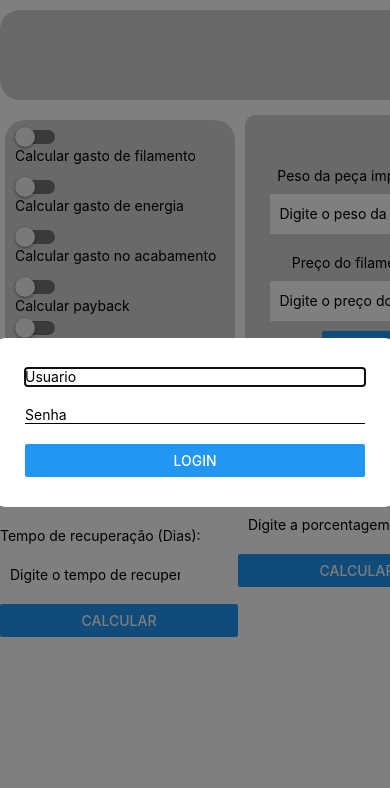
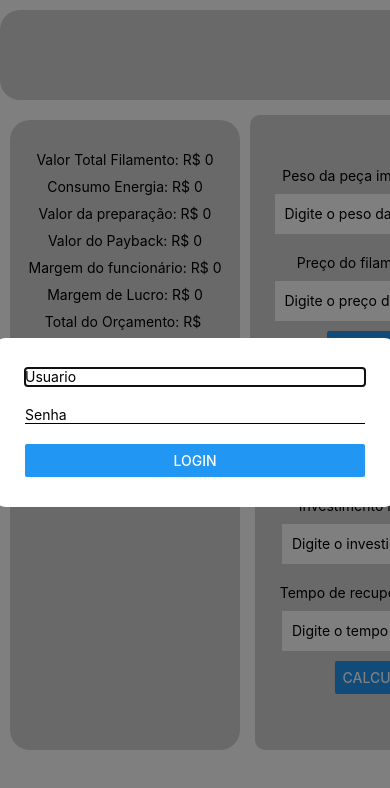
Before and after one commit to SENAISP-Unid601-Projetos/FilamentsFiscal3D, a React Native app in the folder front/: screen / in a window 390 px wide. Shown: the top 788 px of the page. Built offline with nearby package versions, Linux system fonts and the light colour scheme.

Commit message:
atualização de interface

```diff
--- a/front/App.js
+++ b/front/App.js
@@ -225,71 +225,36 @@ const Orca3d = () => {
   return (
     <ScrollView style={{ flex: 1 }}>
       <SafeAreaView style={styles.container}>
+        <View style={styles.inputContainercabeçalho}></View>
         <View style={{ flexDirection: "row" }}>
-          <View style={styles.inputContainercabeçalho}></View>
-        </View>
-        <View style={{ flexDirection: "row" }}>
-          <View style={styles.inputContainerlateral}>
-            <View style={styles.container}>
-              <Switch
-                trackColor={{ false: "#767577", true: "#81b0ff" }}
-                thumbColor={isEnabledFilamento ? "#f5dd4b" : "#f4f3f4"}
-                ios_backgroundColor="#3e3e3e"
-                onValueChange={toggleSwitchFilamento}
-                value={isEnabledFilamento}
-              />
-              <Text>Calcular gasto de filamento</Text>
-            </View>
-            <View style={styles.container}>
-              <Switch
-                trackColor={{ false: "#767577", true: "#81b0ff" }}
-                thumbColor={isEnabledEnergia ? "#f5dd4b" : "#f4f3f4"}
-                ios_backgroundColor="#3e3e3e"
-                onValueChange={toggleSwitchEnergia}
-                value={isEnabledEnergia}
-              />
-              <Text>Calcular gasto de energia</Text>
-            </View>
-            <View style={styles.container}>
-              <Switch
-                trackColor={{ false: "#767577", true: "#81b0ff" }}
-                thumbColor={isEnabledAcabamento ? "#f5dd4b" : "#f4f3f4"}
-                ios_backgroundColor="#3e3e3e"
-                onValueChange={toggleSwitchAcabamento}
-                value={isEnabledAcabamento}
-              />
-              <Text>Calcular gasto no acabamento</Text>
-            </View>
-            <View style={styles.container}>
-              <Switch
-                trackColor={{ false: "#767577", true: "#81b0ff" }}
-                thumbColor={isEnabledPayback ? "#f5dd4b" : "#f4f3f4"}
-                ios_backgroundColor="#3e3e3e"
-                onValueChange={toggleSwitchPayback}
-                value={isEnabledPayback}
-              />
-              <Text>Calcular payback</Text>
-            </View>
-            <View style={styles.container}>
-              <Switch
-                trackColor={{ false: "#767577", true: "#81b0ff" }}
-                thumbColor={isEnabledMargemFuncionario ? "#f5dd4b" : "#f4f3f4"}
-                ios_backgroundColor="#3e3e3e"
-                onValueChange={toggleSwitchMargemFuncionario}
-                value={isEnabledMargemFuncionario}
-              />
-              <Text>Calcular margem do funcionário</Text>
-            </View>
-            <View style={styles.container}>
-              <Switch
-                trackColor={{ false: "#767577", true: "#81b0ff" }}
-                thumbColor={isEnabledMargemLucro ? "#f5dd4b" : "#f4f3f4"}
-                ios_backgroundColor="#3e3e3e"
-                onValueChange={toggleSwitchMargemLucro}
-                value={isEnabledMargemLucro}
-              />
-              <Text>Calcular margem de lucro</Text>
-            </View>
+          <View style={styles.inputContainerresultados}>
+            {/* Seção para a Calculadora de Total com Lucro */}
+            <Text style={{ marginTop: 10 }}>
+              Valor Total Filamento: R$ {valorTotalFilamento}
+            </Text>
+            <Text style={{ marginTop: 10 }}>
+              Consumo Energia: R$ {consumoEnergia}
+            </Text>
+            <Text style={{ marginTop: 10 }}>
+              Valor da preparação: R$ {valorTrabalho}
+            </Text>
+            <Text style={{ marginTop: 10 }}>
+              Valor do Payback: R$ {fluxoCaixa}
+            </Text>
+            <Text style={{ marginTop: 10 }}>
+              Margem do funcionário: R$ {margemCola}
+            </Text>
+            <Text style={{ marginTop: 10 }}>
+              Margem de Lucro: R$ {margemLucro}
+            </Text>{" "}
+            <Text style={{ marginTop: 10 }}>
+              Total do Orçamento: R$ {totalComLucro}
+            </Text>
+            {/* Seção para a Calculadora de Total com Lucro */}
+            <Text style={{ marginTop: 20 }}>
+              Calculadora de Total com Lucro:
+            </Text>
+            <Button title="Calcular" onPress={calcularTotalComLucro} />
           </View>
           <View style={styles.inputContainerFilamento}>
             <View
@@ -415,7 +380,7 @@ const Orca3d = () => {
             <View
               style={
                 isEnabledAcabamento
-                  ? styles.inputContainerTrabalhoHighlighted
+                  ? styles.inputContainerPreparacaoHighlighted
                   : styles.inputContainerTrabalho
               }
             >
@@ -450,34 +415,80 @@ const Orca3d = () => {
               <Button title="Calcular" onPress={calcularCustoPreparacao} />
             </View>
           </View>
-          <View style={styles.inputContainerresultados}>
-            {/* Seção para a Calculadora de Total com Lucro */}
-            <Text style={{ marginTop: 10 }}>
-              Valor Total Filamento: R$ {valorTotalFilamento}
-            </Text>
-            <Text style={{ marginTop: 10 }}>
-              Consumo Energia: R$ {consumoEnergia}
-            </Text>
-            <Text style={{ marginTop: 10 }}>
-              Valor da preparação: R$ {valorTrabalho}
-            </Text>
-            <Text style={{ marginTop: 10 }}>
-              Valor do Payback: R$ {fluxoCaixa}
-            </Text>
-            <Text style={{ marginTop: 10 }}>
-              Margem do funcionário: R$ {margemCola}
-            </Text>
-            <Text style={{ marginTop: 10 }}>
-              Margem de Lucro: R$ {margemLucro}
-            </Text>{" "}
-            <Text style={{ marginTop: 10 }}>
-              Total do Orçamento: R$ {totalComLucro}
-            </Text>
+          <View style={styles.inputContainerlateral}>
+            <View style={styles.container}>
+              <Switch
+                trackColor={{ false: "#767577", true: "#81b0ff" }}
+                thumbColor={isEnabledFilamento ? "#f5dd4b" : "#f4f3f4"}
+                ios_backgroundColor="#3e3e3e"
+                onValueChange={toggleSwitchFilamento}
+                value={isEnabledFilamento}
+              />
+              <Text>Calcular gasto de filamento</Text>
+            </View>
+            <View style={styles.container}>
+              <Switch
+                trackColor={{ false: "#767577", true: "#81b0ff" }}
+                thumbColor={isEnabledEnergia ? "#f5dd4b" : "#f4f3f4"}
+                ios_backgroundColor="#3e3e3e"
+                onValueChange={toggleSwitchEnergia}
+                value={isEnabledEnergia}
+              />
+              <Text>Calcular gasto de energia</Text>
+            </View>
+            <View style={styles.container}>
+              <Switch
+                trackColor={{ false: "#767577", true: "#81b0ff" }}
+                thumbColor={isEnabledAcabamento ? "#f5dd4b" : "#f4f3f4"}
+                ios_backgroundColor="#3e3e3e"
+                onValueChange={toggleSwitchAcabamento}
+                value={isEnabledAcabamento}
+              />
+              <Text>Calcular gasto no acabamento</Text>
+            </View>
+            <View style={styles.container}>
+              <Switch
+                trackColor={{ false: "#767577", true: "#81b0ff" }}
+                thumbColor={isEnabledPayback ? "#f5dd4b" : "#f4f3f4"}
+                ios_backgroundColor="#3e3e3e"
+                onValueChange={toggleSwitchPayback}
+                value={isEnabledPayback}
+              />
+              <Text>Calcular payback</Text>
+            </View>
+            <View style={styles.container}>
+              <Switch
+                trackColor={{ false: "#767577", true: "#81b0ff" }}
+                thumbColor={isEnabledMargemFuncionario ? "#f5dd4b" : "#f4f3f4"}
+                ios_backgroundColor="#3e3e3e"
+                onValueChange={toggleSwitchMargemFuncionario}
+                value={isEnabledMargemFuncionario}
+              />
+              <Text>Calcular margem do funcionário</Text>
+            </View>
+            <View style={styles.container}>
+              <Switch
+                trackColor={{ false: "#767577", true: "#81b0ff" }}
+                thumbColor={isEnabledMargemLucro ? "#f5dd4b" : "#f4f3f4"}
+                ios_backgroundColor="#3e3e3e"
+                onValueChange={toggleSwitchMargemLucro}
+                value={isEnabledMargemLucro}
+              />
+              <Text>Calcular margem de lucro</Text>
             </View>
           </View>
+        </View>
+
         <View style={{ flexDirection: "row" }}>
+        <View style={styles.inputContainerresultados}></View>
           <View style={styles.inputContainerpayback}>
-
+            <View
+              style={
+                isEnabledPayback
+                  ? styles.inputContainerPaybackHighlighted
+                  : styles.inputContainerpayback
+              }
+            >
               {/* Seção para a Calculadora de Payback */}
               <Text>Investimento inicial (R$):</Text>
               <TextInput
@@ -498,7 +509,16 @@ const Orca3d = () => {
               />
               <Button title="Calcular" onPress={fazerpay} />
             </View>
-          <View style={styles.inputContainerCola}>
+          </View>
+
+          <View style={styles.inputContainerMargemFuncionario}>
+            <View
+              style={
+                isEnabledMargemFuncionario
+                  ? styles.inputContainerMargemFuncionarioHighlighted
+                  : styles.inputContainerMargemFuncionario
+              }
+            >
               {/* Seção para a Calculadora do preço da hora dos funcionários */}
               <Text style={{ marginTop: 20 }}>
                 Calcule margem do funcionários:
@@ -512,8 +532,16 @@ const Orca3d = () => {
               />
               <Button title="Calcular" onPress={calcularMargemCola} />
             </View>
+          </View>
 
           <View style={styles.inputContainerLucro}>
+            <View
+              style={
+                isEnabledMargemLucro
+                  ? styles.inputContainerMargemLucroHighlighted
+                  : styles.inputContainerLucro
+              }
+            >
               {/* Seção para a Calculadora de Margem de Lucro */}
               <Text style={{ marginTop: 20 }}>
                 Calculadora de Margem de Lucro:
@@ -527,16 +555,8 @@ const Orca3d = () => {
               />
               <Button title="Calcular" onPress={calcularMargemLucro} />
             </View>
-          <View style={styles.inputContainerLucroFinal}>
-            {/* Seção para a Calculadora de Total com Lucro */}
-            <Text style={{ marginTop: 20 }}>
-              Calculadora de Total com Lucro:
-            </Text>
-            <Button title="Calcular" onPress={calcularTotalComLucro} />
           </View>
         </View>
-
-        <View style={{ flexDirection: "row" }}></View>
       </SafeAreaView>
     </ScrollView>
   );
@@ -561,38 +581,13 @@ const styles = StyleSheet.create({
     marginLeft: 5,
     marginRight: 5,
   },
-  inputContainerFilamentoHighlighted: {
-    alignItems: "center",
-    justifyContent: "center",
-    width: 245,
-    height: 300,
-    backgroundColor: "lightgreen", // cor de fundo destacada quando o switch estiver ativado
-    borderRadius: 10,
-    marginVertical: 10,
-    marginBottom: 20,
-    marginLeft: 5,
-    marginRight: 5,
-  },
 
   inputContainerEnergia: {
     alignItems: "center",
     justifyContent: "center",
     width: 245,
     height: 300,
-    backgroundColor: "lightgray", // cor de fundo padrão
-    borderRadius: 10,
-    marginVertical: 10,
-    marginBottom: 20,
-    marginLeft: 5,
-    marginRight: 5,
-  },
-
-  inputContainerEnergiaHighlighted: {
-    alignItems: "center",
-    justifyContent: "center",
-    width: 245,
-    height: 300,
-    backgroundColor: "lightgreen", // cor de fundo destacada quando o switch estiver ativado
+    backgroundColor: "lightgray",
     borderRadius: 10,
     marginVertical: 10,
     marginBottom: 20,
@@ -613,17 +608,129 @@ const styles = StyleSheet.create({
     marginRight: 5,
   },
 
-  inputContainerLucroHighlighted: {
+  inputContainerMargemFuncionario: {
     alignItems: "center",
     justifyContent: "center",
     width: 245,
     height: 300,
-    backgroundColor: "lightgreen", // cor de fundo destacada quando o switch estiver ativado
+    backgroundColor: "lightgray",
     borderRadius: 10,
     marginVertical: 10,
     marginBottom: 20,
     marginLeft: 5,
-    marginRight: 5
+    marginRight: 5,
+  },
+
+  inputContainerTrabalho: {
+    alignItems: "center",
+    justifyContent: "center",
+    width: 245,
+    height: 300,
+    backgroundColor: "lightgray",
+    borderRadius: 10,
+    marginVertical: 10,
+    marginBottom: 20,
+    marginLeft: 5,
+    marginRight: 5,
+  },
+
+  inputContainerpayback: {
+    alignItems: "center",
+    justifyContent: "center",
+    width: 245,
+    height: 300,
+    backgroundColor: "lightgray",
+    borderRadius: 10,
+    marginVertical: 10,
+    marginBottom: 20,
+    marginLeft: 10,
+    marginRight: 5,
+  },
+
+  // Estilos destacados para as áreas de cálculo quando o switch estiver ativado
+  inputContainerFilamentoHighlighted: {
+    alignItems: "center",
+    justifyContent: "center",
+    width: 245,
+    height: 300,
+    backgroundColor: "lightgreen", // cor de fundo destacada
+    borderRadius: 10,
+    marginVertical: 10,
+    marginBottom: 20,
+    marginLeft: 5,
+    marginRight: 5,
+  },
+  inputContainerEnergiaHighlighted: {
+    alignItems: "center",
+    justifyContent: "center",
+    width: 245,
+    height: 300,
+    backgroundColor: "lightgreen", // cor de fundo destacada
+    borderRadius: 10,
+    marginVertical: 10,
+    marginBottom: 20,
+    marginLeft: 5,
+    marginRight: 5,
+  },
+  inputContainerAcabamentoHighlighted: {
+    alignItems: "center",
+    justifyContent: "center",
+    width: 245,
+    height: 300,
+    backgroundColor: "lightgreen", // cor de fundo destacada
+    borderRadius: 10,
+    marginVertical: 10,
+    marginBottom: 20,
+    marginLeft: 5,
+    marginRight: 5,
+  },
+  inputContainerPaybackHighlighted: {
+    alignItems: "center",
+    justifyContent: "center",
+    width: 245,
+    height: 300,
+    backgroundColor: "lightgreen", // cor de fundo destacada
+    borderRadius: 10,
+    marginVertical: 10,
+    marginBottom: 20,
+    marginLeft: 10,
+    marginRight: 5,
+  },
+  inputContainerMargemFuncionarioHighlighted: {
+    alignItems: "center",
+    justifyContent: "center",
+    width: 245,
+    height: 300,
+    backgroundColor: "lightgreen", // cor de fundo destacada
+    borderRadius: 10,
+    marginVertical: 10,
+    marginBottom: 20,
+    marginLeft: 5,
+    marginRight: 5,
+  },
+  inputContainerPreparacaoHighlighted: {
+    alignItems: "center",
+    justifyContent: "center",
+    width: 245,
+    height: 300,
+    backgroundColor: "lightgreen", // cor de fundo destacada
+    borderRadius: 10,
+    marginVertical: 10,
+    marginBottom: 20,
+    marginLeft: 5,
+    marginRight: 5,
+  },
+  inputContainerMargemLucroHighlighted: {
+    alignItems: "center",
+    justifyContent: "center",
+    width: 245,
+    height: 300,
+    backgroundColor: "lightgreen", // cor de fundo destacada
+    borderRadius: 10,
+    marginVertical: 10,
+    marginBottom: 20,
+    marginLeft: 5,
+    marginRight: 5,
   },
 
   inputContainerLucroFinal: {
@@ -635,85 +742,7 @@ const styles = StyleSheet.create({
     borderRadius: 10,
     marginVertical: 10,
     marginBottom: 20,
-    marginLeft: 10,
-    marginRight: 5,
-  },
-
-  inputContainerMargemFuncionario: {
-    alignItems: "center",
-    justifyContent: "center",
-    width: 245,
-    height: 300,
-    backgroundColor: "lightgray", // cor de fundo padrão
-    borderRadius: 10,
-    marginVertical: 10,
-    marginBottom: 20,
-    marginLeft: 5,
-    marginRight: 5,
-  },
-
-  inputContainerColaHighlighted: {
-    alignItems: "center",
-    justifyContent: "center",
-    width: 245,
-    height: 300,
-    backgroundColor: "lightgreen", // cor de fundo destacada quando o switch estiver ativado
-    borderRadius: 10,
-    marginVertical: 10,
-    marginBottom: 20,
-    marginLeft: 5,
-    marginRight: 5,
-  },
-
-  inputContainerPreparacao: {
-    alignItems: "center",
-    justifyContent: "center",
-    width: 245,
-    height: 300,
-    backgroundColor: "lightgray", // cor de fundo padrão
-    borderRadius: 10,
-    marginVertical: 10,
-    marginBottom: 20,
-    marginLeft: 5,
-    marginRight: 5,
-  },
-
-  inputContainerTrabalhoHighlighted: {
-    alignItems: "center",
-    justifyContent: "center",
-    width: 245,
-    height: 300,
-    backgroundColor: "lightgreen", // cor de fundo destacada quando o switch estiver ativado
-    borderRadius: 10,
-    marginVertical: 10,
-    marginBottom: 20,
-    marginLeft: 5,
-    marginRight: 5,
-  },
-
-  inputContainerPayback: {
-    alignItems: "center",
-    justifyContent: "center",
-    width: 245,
-    height: 300,
-    backgroundColor: "lightgray", // cor de fundo padrão
-    borderRadius: 10,
-    marginVertical: 10,
-    marginBottom: 20,
-    marginLeft: 5,
-    marginRight: 5,
-  },
-
-  inputContainerpaybackHighlighted: {
-    alignItems: "center",
-    justifyContent: "center",
-    width: 245,
-    height: 300,
-    backgroundColor: "lightgreen", // cor de fundo destacada quando o switch estiver ativado
-    borderRadius: 10,
-    marginVertical: 10,
-    marginBottom: 20,
-    marginLeft: 5,
+    marginLeft: 250,
     marginRight: 5,
   },
 
```
Lines whose indentation alone changed are shown as unchanged.
